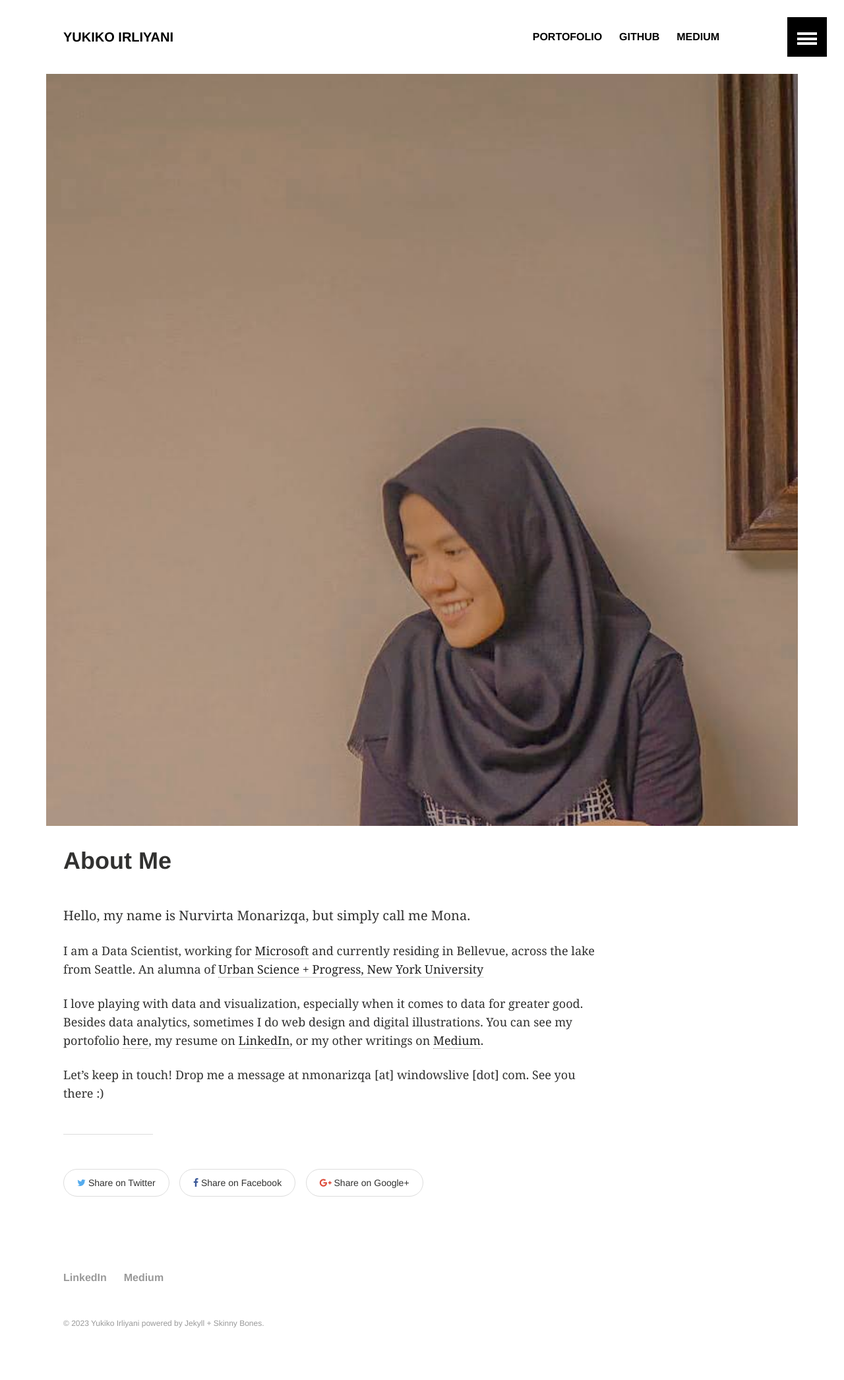
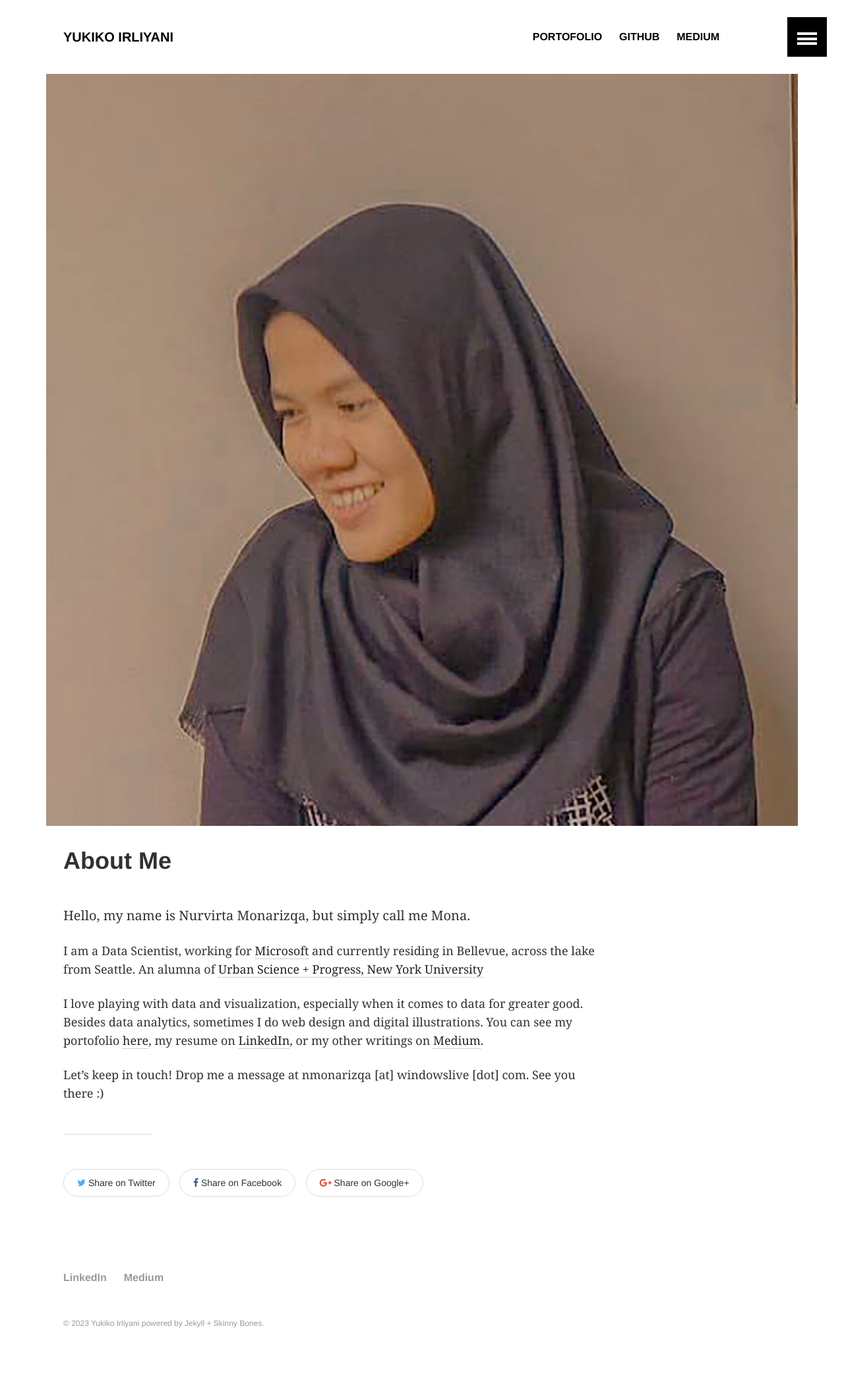
Before and after one commit to yukikoirlyn/yukikoirlyn.github.io, a Jekyll site: the page built from about.md, in a window 1280 px wide. Shown: the whole page at 66% size. Built offline with Jekyll 4.4.1, drawn with Linux system fonts in a browser that asks for light colours; nearby versions of some CDN libraries; library files that are not in the unit come from our copies.

Commit message:
Update about.md

```diff
--- a/about.md
+++ b/about.md
@@ -5,7 +5,7 @@ author: Nurvirta Monarizqa
 share: true
 modified: 2021-01-12T16:00:57-04:00
 image:
-  feature: head2-tn.jpeg
+  feature: bio-photo.jpg
 ---
 
 Hello, my name is Nurvirta Monarizqa, but simply call me Mona.
```
